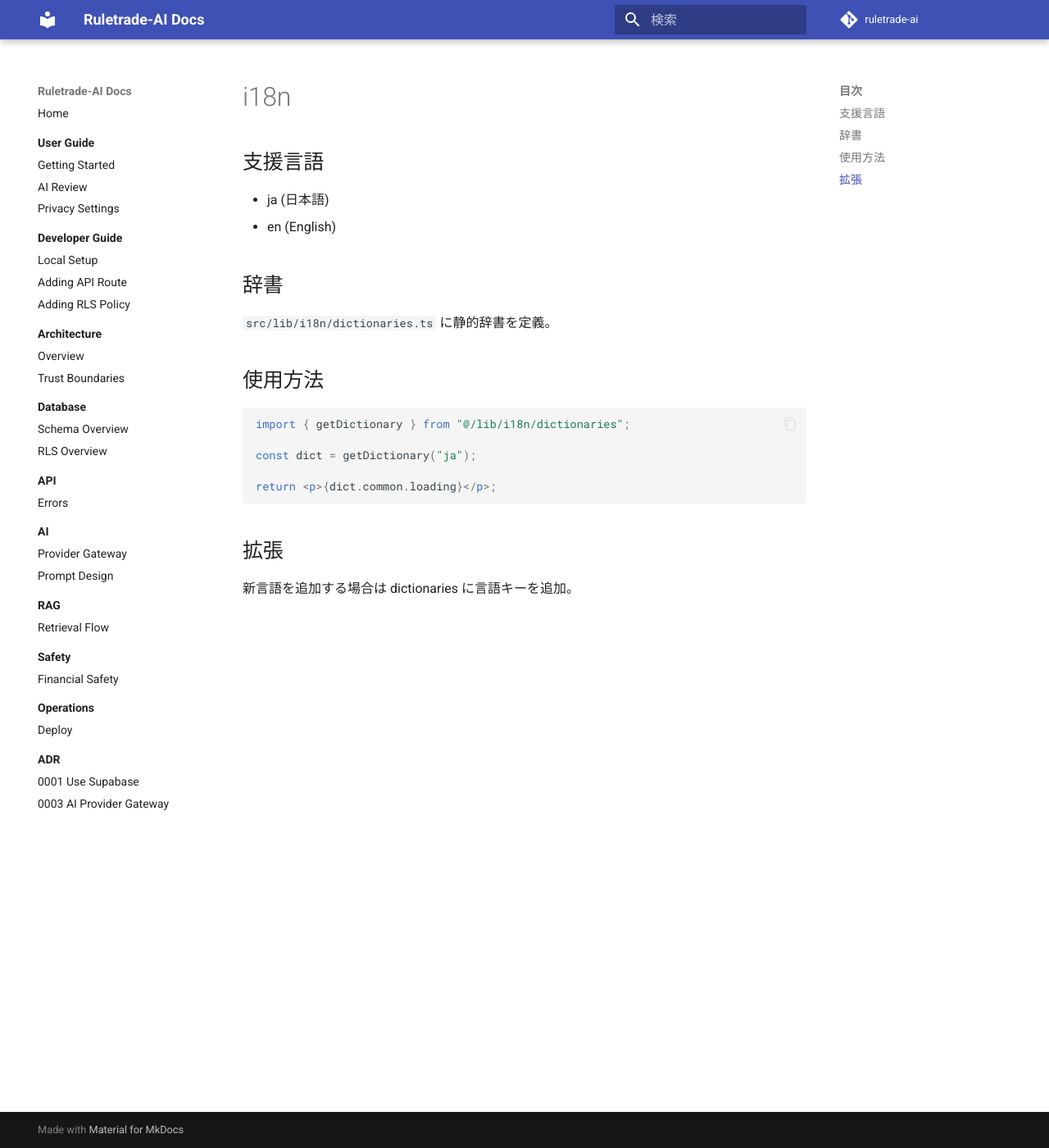
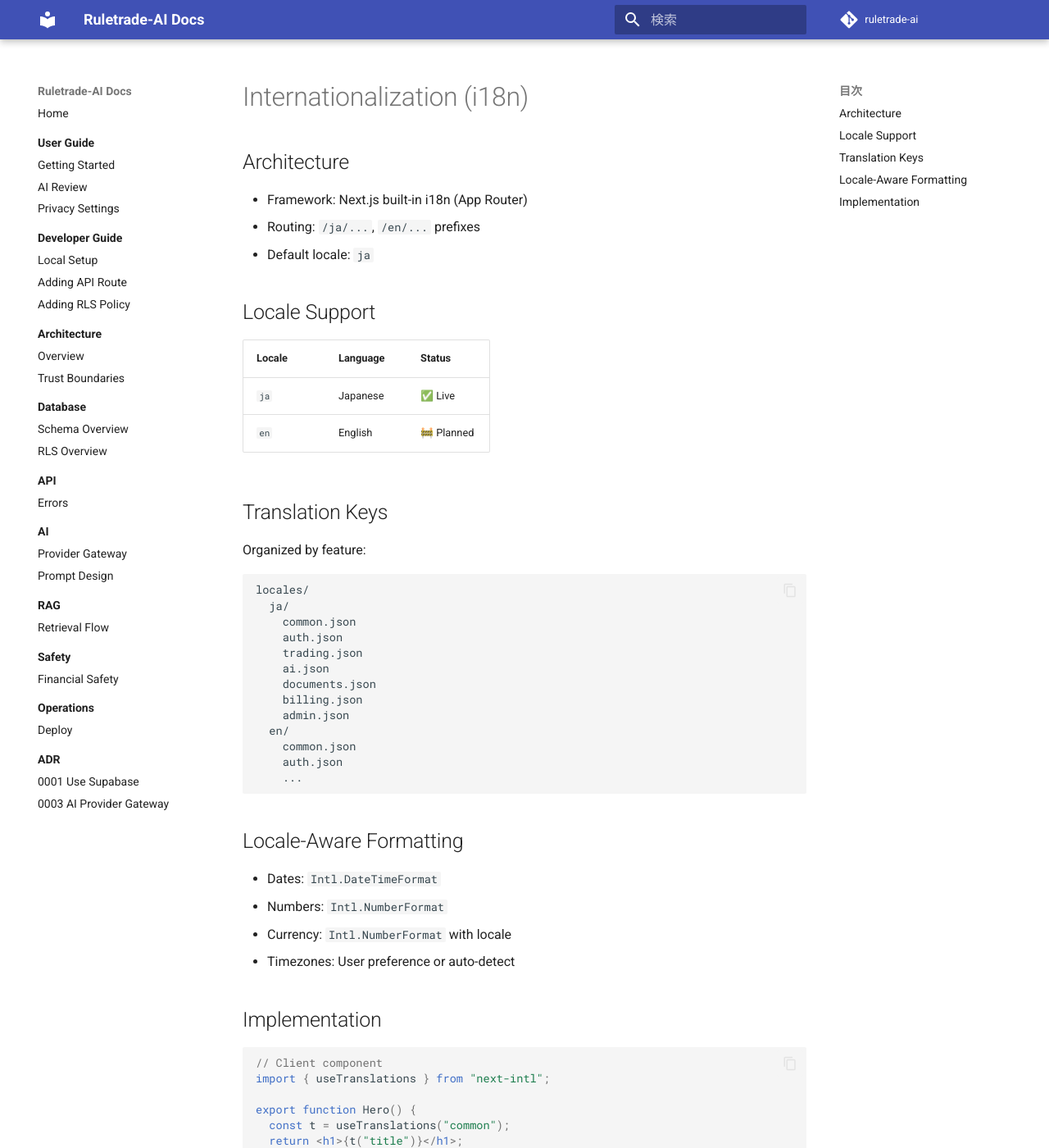
Before and after one commit to RyoyaYahagi/Ruletrade-AI, an MkDocs documentation site: the page built from docs/i18n.md, in a window 1280 px wide and 1400 px high. Shown: the whole window at 82% size. Built offline with MkDocs 1.6.1 and Material for MkDocs 9.7.7, drawn with Linux system fonts in a browser that asks for light colours; comment, search, counter and statistics services are not loaded; some of the changed text lies outside the part shown.

````diff
--- a/docs/i18n.md
+++ b/docs/i18n.md
@@ -1,24 +1,63 @@
-# i18n
+# Internationalization (i18n)
 
-## 支援言語
+## Architecture
 
-- ja (日本語)
-- en (English)
+- Framework: Next.js built-in i18n (App Router)
+- Routing: `/ja/...`, `/en/...` prefixes
+- Default locale: `ja`
 
-## 辞書
+## Locale Support
 
-`src/lib/i18n/dictionaries.ts` に静的辞書を定義。
+| Locale | Language | Status |
+|--------|----------|--------|
+| `ja` | Japanese | ✅ Live |
+| `en` | English | 🚧 Planned |
 
-## 使用方法
+## Translation Keys
+
+Organized by feature:
+
+```text
+locales/
+  ja/
+    common.json
+    auth.json
+    trading.json
+    ai.json
+    documents.json
+    billing.json
+    admin.json
+  en/
+    common.json
+    auth.json
+    ...
+```
+
+## Locale-Aware Formatting
+
+- Dates: `Intl.DateTimeFormat`
+- Numbers: `Intl.NumberFormat`
+- Currency: `Intl.NumberFormat` with locale
+- Timezones: User preference or auto-detect
+
+## Implementation
 
 ```tsx
-import { getDictionary } from "@/lib/i18n/dictionaries";
+// Client component
+import { useTranslations } from "next-intl";
 
-const dict = getDictionary("ja");
-
-return <p>{dict.common.loading}</p>;
+export function Hero() {
+  const t = useTranslations("common");
+  return <h1>{t("title")}</h1>;
+}
 ```
 
-## 拡張
+```tsx
+// Server component
+import { getTranslations } from "next-intl/server";
 
-新言語を追加する場合は dictionaries に言語キーを追加。
+export async function Page() {
+  const t = await getTranslations("common");
+  return <h1>{t("title")}</h1>;
+}
+```
````
Also changed, not shown: docs/localization.md (added, +39 -0 lines), docs/regional-compliance.md (added, +57 -0 lines).
